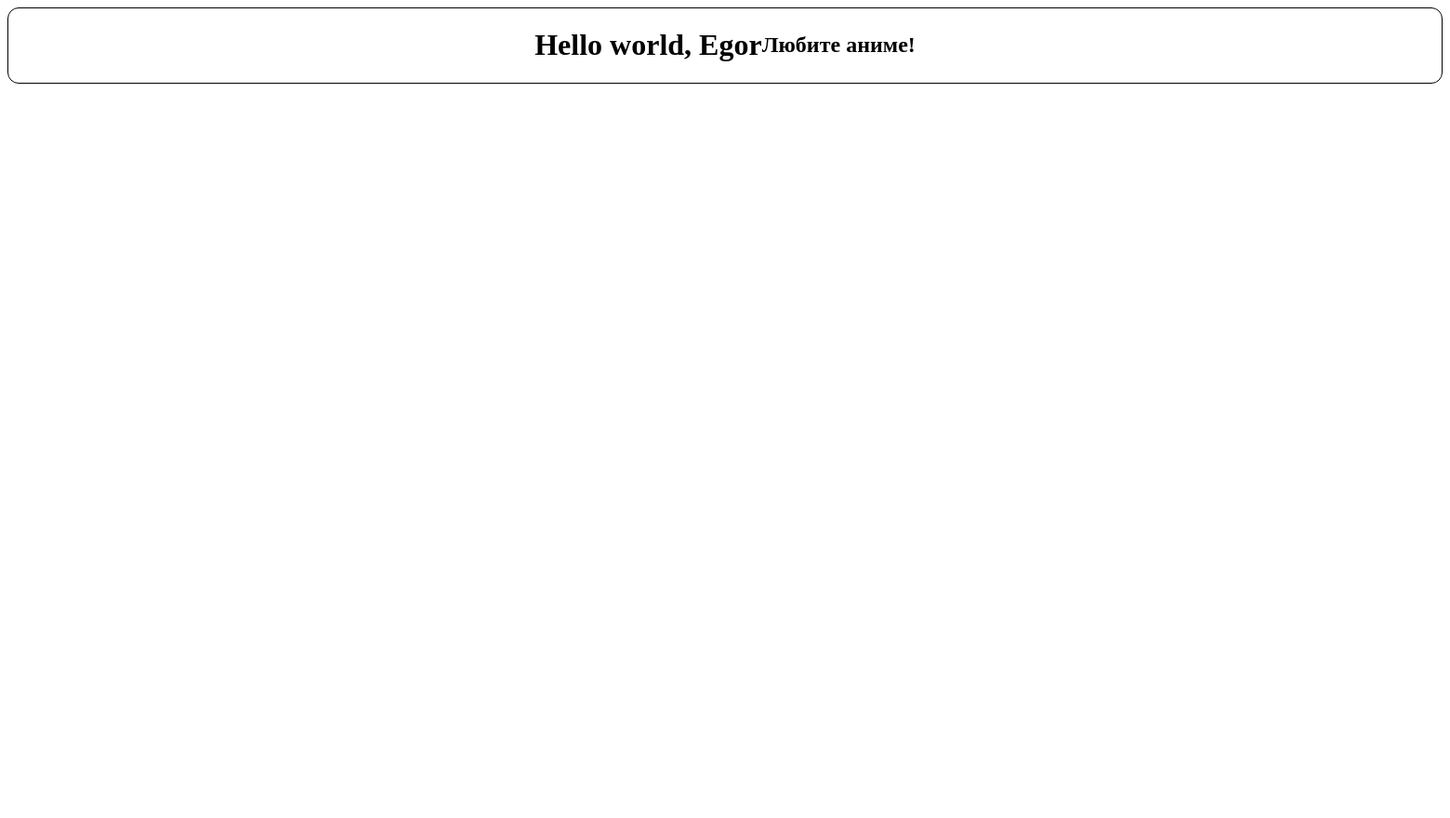
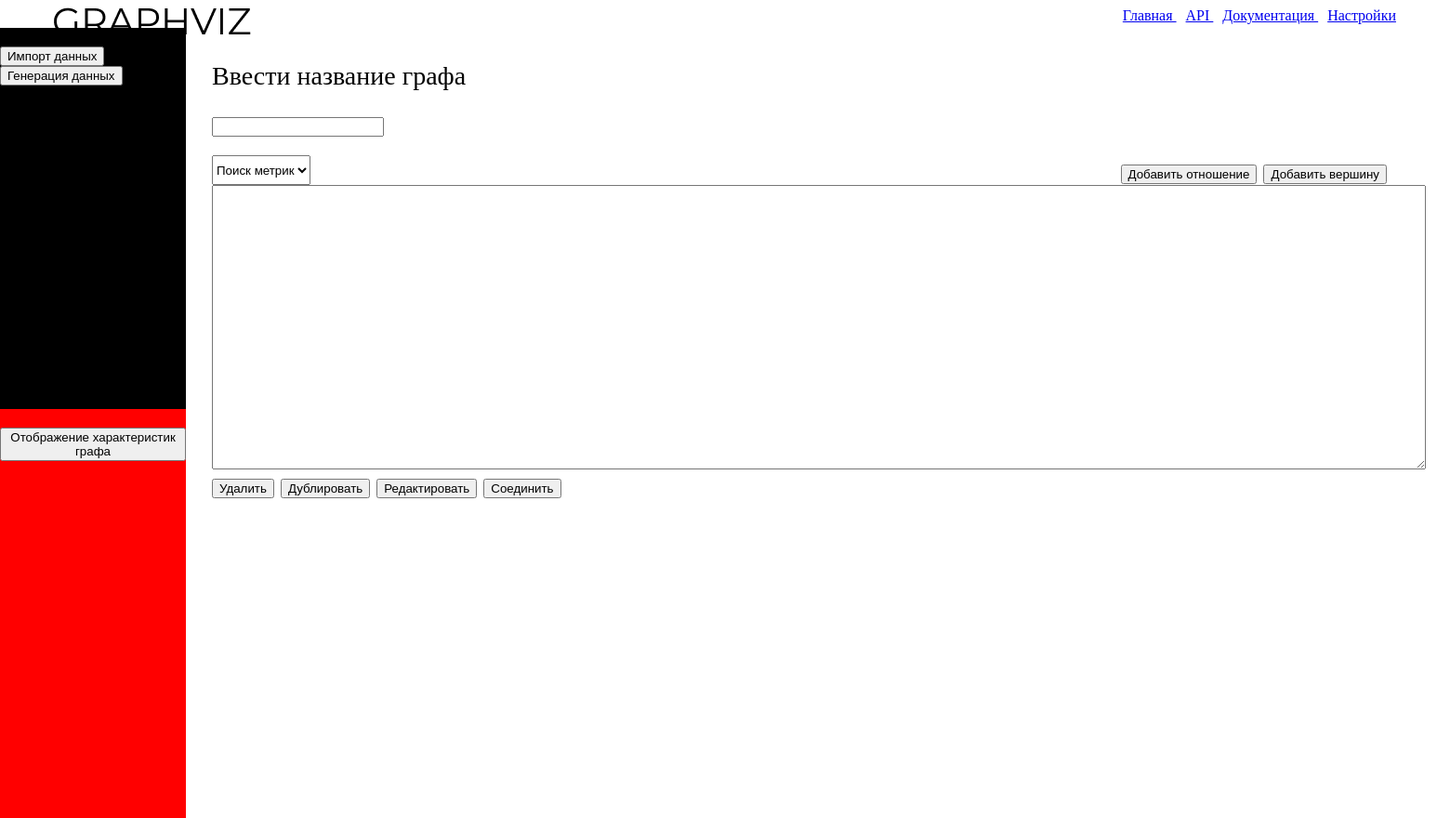
Before and after one commit to vadim-voloshchuk/GRAPHVIZ, a Flask app: page / in a window 1560 px wide. Shown: the whole page at 93% size. Run offline with Flask 3, Linux system fonts and the light colour scheme.

Commit message:
create pages main and api

```diff
--- a/server/static/styles/main.css
+++ b/server/static/styles/main.css
@@ -1,7 +1,91 @@
-.check{
-    border: 1px solid black;
-    justify-content: center;
-    align-items: center;
-    border-radius: 12px;
+.container {
+    padding-left: 50;
+    padding-right: 50px;
+}
+
+/* header */
+
+.header {
+    /* position: fixed; */
     display: flex;
+    justify-content: space-between;
 }
+
+.menu_main {
+    padding-right: 10px;
+}
+
+.menu_api {
+    padding-right: 10px;
+}
+
+.menu_docs {
+    padding-right: 10px;
+}
+
+/* sidebar */
+
+.sidenav {
+    height: 50%;
+    width: 200px;
+    position: fixed;
+    z-index: 1;
+    top: 30px;
+    left: 0;
+    background-color: black;
+    overflow-x: hidden;
+    padding-top: 20px;
+}
+
+.sidenavTwo {
+	height: 50%;
+    width: 200px;
+    position: fixed;
+    z-index: 1;
+    top: 50%;
+    left: 0;
+    background-color: red;
+    overflow-x: hidden;
+    padding-top: 20px;
+}
+
+.sidenavTwo a {
+    padding: 6px 8px 6px 16px;
+    text-decoration: none;
+    font-size: 25px;
+    color: #818181;
+    display: block;
+}
+
+.sidenavTwo a:hover {
+    color: #f1f1f1;
+}
+
+.sidenav a {
+    padding: 6px 8px 6px 16px;
+    text-decoration: none;
+    font-size: 25px;
+    color: #818181;
+    display: block;
+}
+
+.sidenav a:hover {
+    color: #f1f1f1;
+}
+
+.main {
+    margin-left: 160px; /* Same as the width of the sidenav */
+    font-size: 28px; /* Increased text to enable scrolling */
+    padding: 0px 10px;
+}
+
+@media screen and (max-height: 450px) {
+    .sidenav {padding-top: 15px;}
+    .sidenav a {font-size: 18px;}
+}
+
+.panel_graph {
+    margin-top: 20px;
+    display: flex;
+    justify-content: space-between;
+}
--- a/server/templates/main.html
+++ b/server/templates/main.html
@@ -4,9 +4,63 @@
         <link rel="stylesheet" type="text/css" href="{{url_for('static', filename = '/styles/main.css')}}">
     </head>
     <body>
-        <div class="check">
-            <h1>Hello world, {{user}}</h1>
-            <h2>Любите аниме!</h2>
+        <div class="container">
+            <div class="header">
+                <div>
+                <img src="../assets/GRAPHVIZ.png" alt="GRAPHVIZ" />
+                </div>
+                <div class="menu">
+                    <a class="menu_main" href="/main">
+                        Главная
+                    </a>
+                    <a class="menu_api" href="/api">
+                        API
+                    </a>
+                    <a class="menu_docs" href="/docs">
+                        Документация
+                    </a>
+                    <a class="menu_settings" href="/settings">
+                        Настройки
+                    </a>
+
+                </div>
+            </div>
+
+            <div class="sidenav">
+                <button>Импорт данных</button>
+                <button>Генерация данных</button>
+              </div>
+              <div class="sidenavTwo">
+                <button>Отображение характеристик графа</button>
+              </div>
+
+              <div class="main">
+                <p>Ввести название графа</p>
+                <input type="text" />
+
+                <div class="panel_graph">
+                    <select>
+                        <option>Поиск метрик</option>
+                        <option>Метрика 1</option>
+                        <option>Метрика 2</option>
+                    </select>
+
+                    <div>
+                        <button>Добавить отношение</button>
+                        <button>Добавить вершину</button>
+                    </div>
+                </div>
+
+                <textarea name="" id="" cols="160" rows="20"></textarea>
+
+                <div>
+                    <button>Удалить</button>
+                    <button>Дублировать</button>
+                    <button>Редактировать</button>
+                    <button>Соединить</button>
+                </div>
+              </div>
         </div>
+
     </body>
 </html>
```
Also changed, not shown: server/static/styles/api.css (added, +31 -0 lines), server/templates/api.html (added, +45 -0 lines), server/assets/GRAPHVIZ.png (added).
